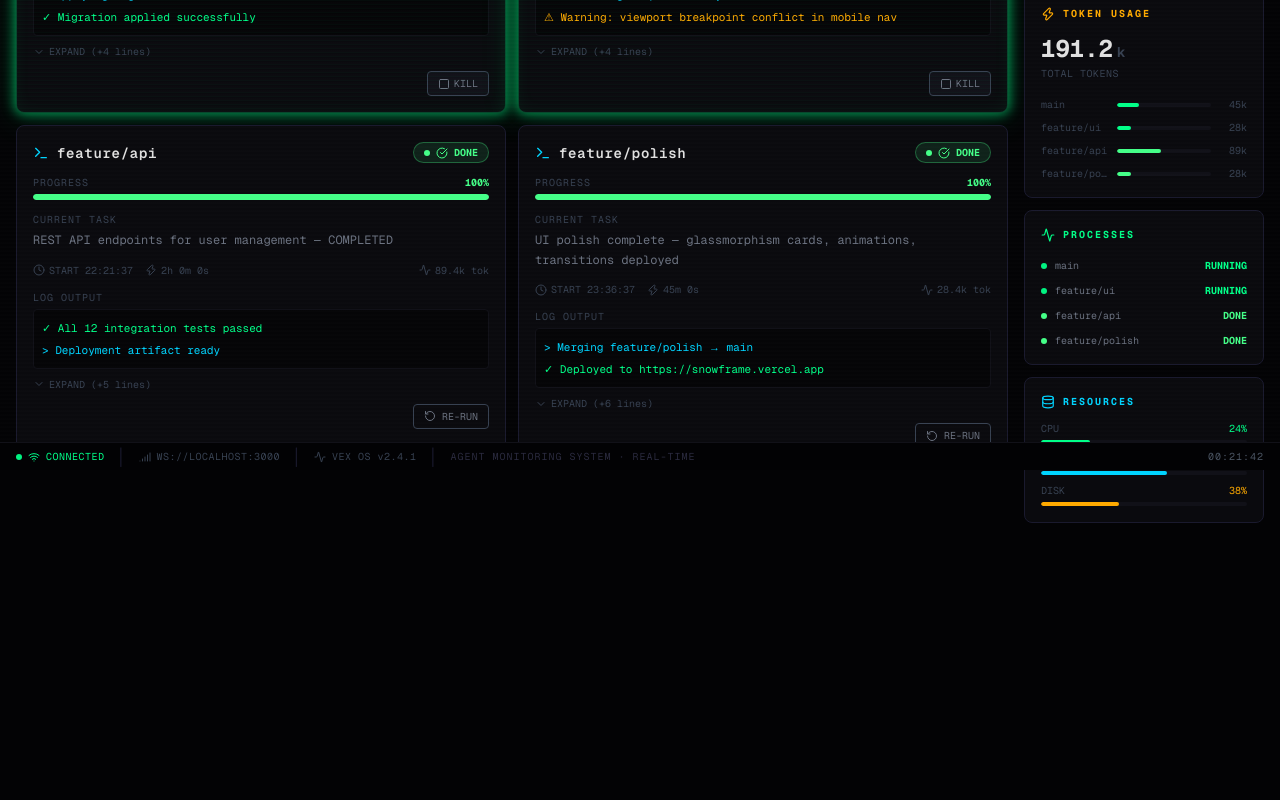
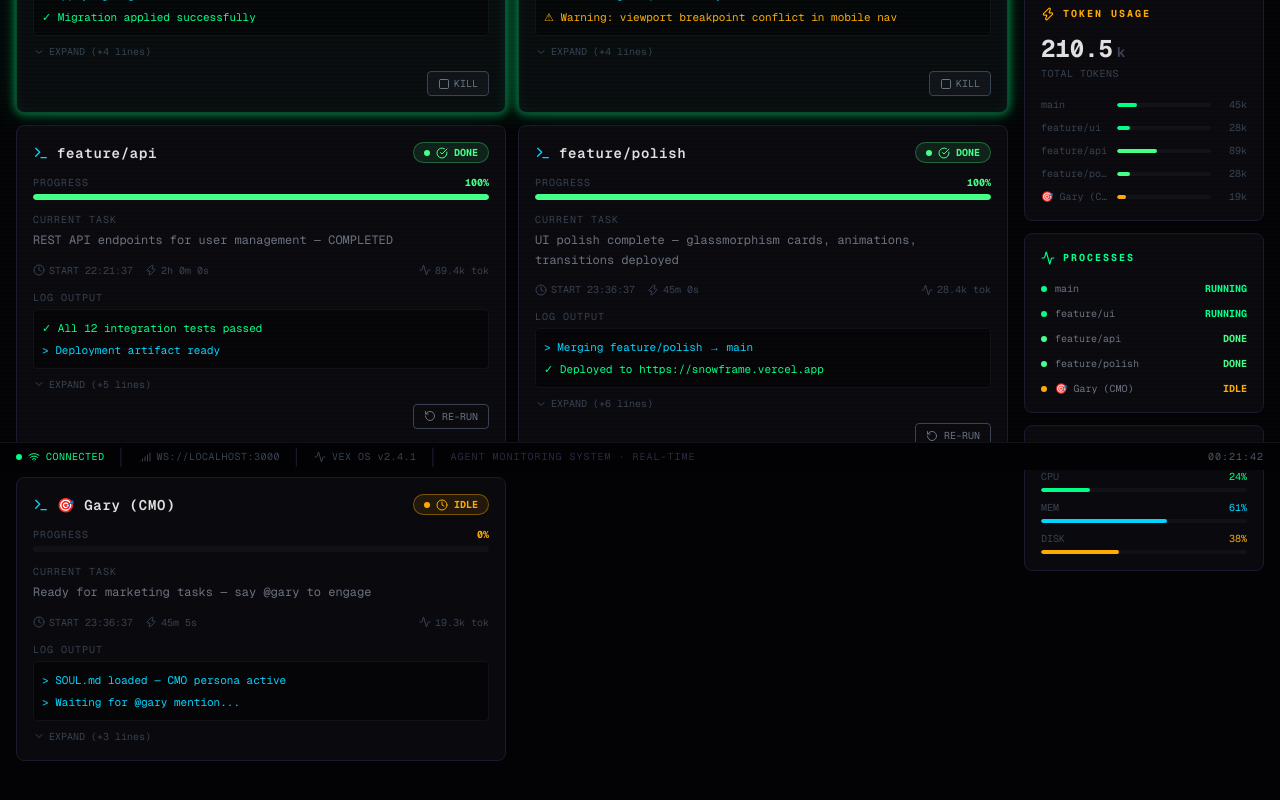
Before and after one commit to trititi360/vex-os, a Next.js app: page / in a window 1280 px wide. Shown: the part 330-1130 px from the top of the page. Before the commit the page ends 893 px from the top, so only its background shows below. Built offline with nearby package versions, Linux system fonts and the light colour scheme.

Commit message:
feat: Gary CMO live on dashboard and org chart

```diff
--- a/app/org/page.tsx
+++ b/app/org/page.tsx
@@ -30,7 +30,7 @@ const CMO = {
   name: 'Gary',
   title: 'Chief Marketing Officer',
   role: 'AI' as const,
-  status: 'coming-soon' as const,
+  status: 'online' as const,
   description: 'Marketing, growth, positioning',
   accent: '#a855f7',
 };
--- a/app/page.tsx
+++ b/app/page.tsx
@@ -22,6 +22,7 @@ const START_TIMES = {
   ui: new Date(Date.now() - 23 * 60 * 1000),
   api: new Date(Date.now() - 2 * 60 * 60 * 1000),
   polish: new Date(Date.now() - 45 * 60 * 1000),
+  gary: new Date(Date.now() - 5 * 60 * 1000),
 };
 
 function calcProgress(startTime: Date, status: string): number {
@@ -105,6 +106,22 @@ const MOCK_AGENTS: Agent[] = [
       '✓ Deployed to https://snowframe.vercel.app',
     ],
     tokenUsage: 28450,
+  },
+  {
+    id: 'gary',
+    name: '🎯 Gary (CMO)',
+    status: 'idle',
+    currentTask: 'Ready for marketing tasks — say @gary to engage',
+    startTime: START_TIMES.polish,
+    progress: 0,
+    logs: [
+      '> Agent gary initialized',
+      '> Workspace: ~/.openclaw/workspace-gary',
+      '> Model: claude-sonnet-4-6',
+      '> SOUL.md loaded — CMO persona active',
+      '> Waiting for @gary mention...',
+    ],
+    tokenUsage: 19301,
   },
 ];
 
```
